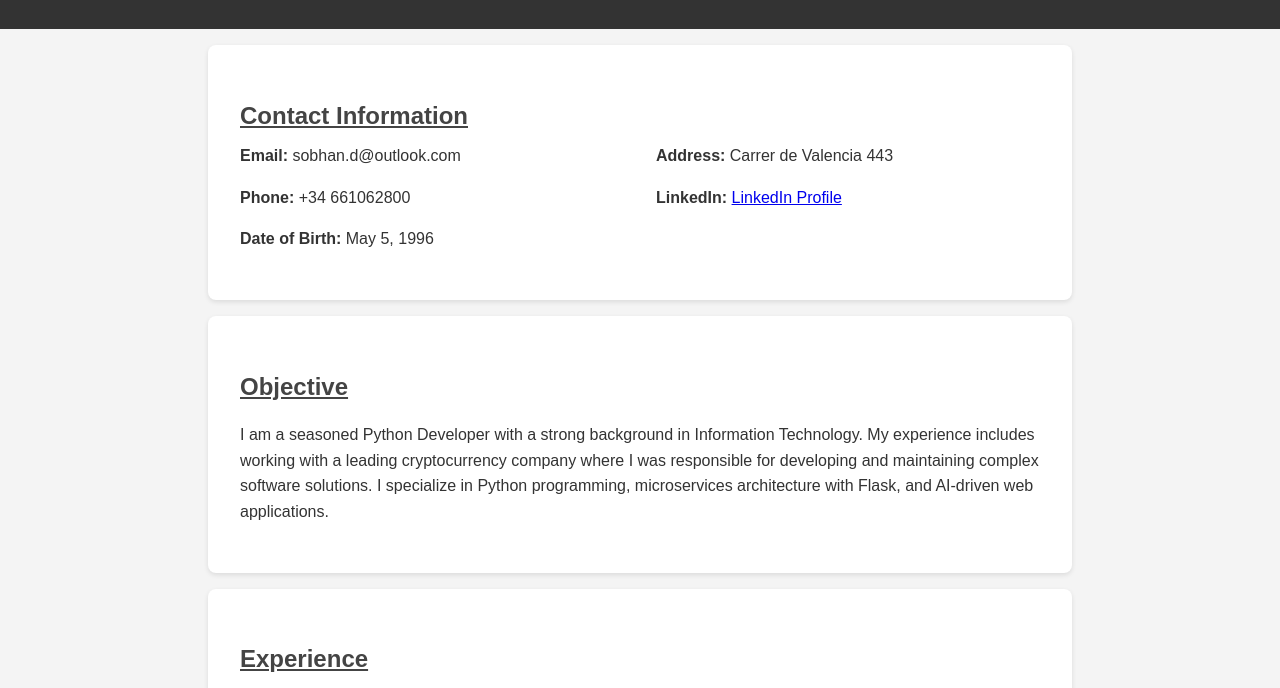
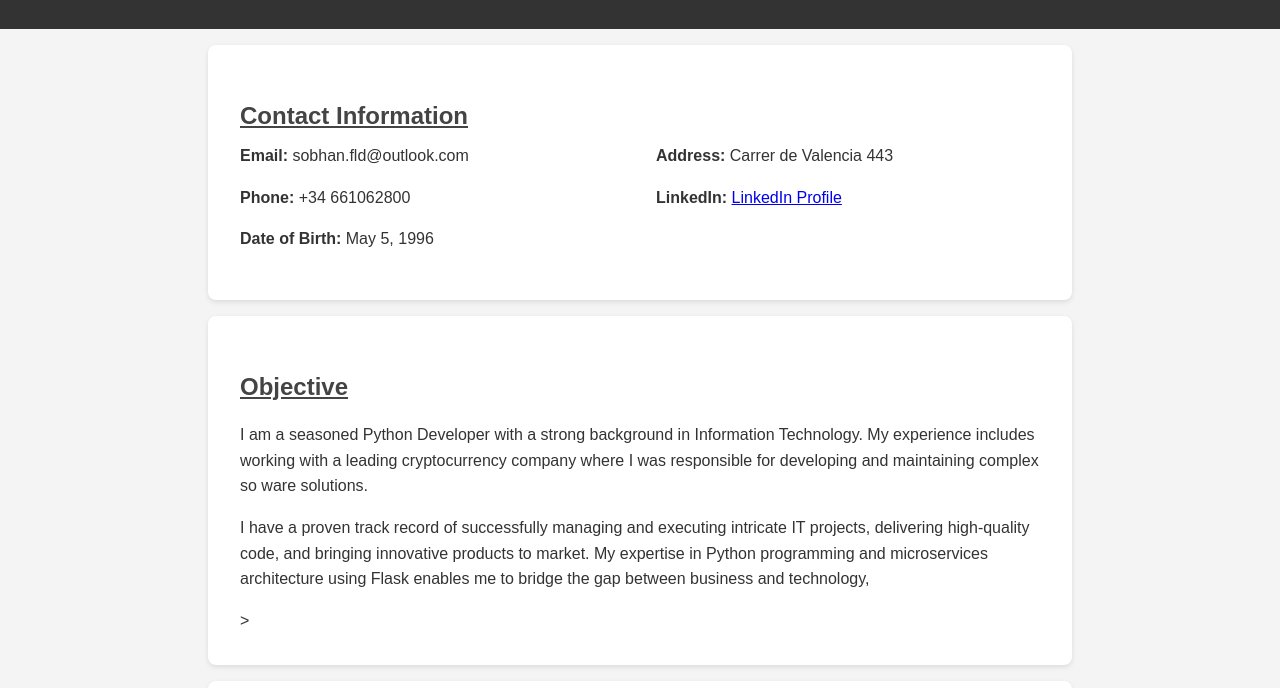
Before and after one commit to sobhan-fld/sobhanfooladi.github.io, a plain HTML site: page index.html in a window 1280 px wide. Shown: the part 112-800 px from the top of the page. Drawn offline with Linux system fonts and the light colour scheme.

Commit message:
edit content

```diff
--- a/index.html
+++ b/index.html
@@ -69,7 +69,7 @@
     <section>
         <h2 class="section-title">Contact Information</h2>
         <div class="contact-info">
-            <div><strong>Email:</strong> sobhan.d@outlook.com</div>
+            <div><strong>Email:</strong> sobhan.fld@outlook.com</div>
             <div><strong>Address:</strong> Carrer de Valencia 443</div>
             <div><strong>Phone:</strong> +34 661062800</div>
             <div><strong>LinkedIn:</strong> <a href="https://www.linkedin.com/in/sobhan-fooladi-71b407232/" target="_blank">LinkedIn Profile</a></div>
@@ -79,8 +79,20 @@
     <section>
         <h2 class="section-title">Objective</h2>
         <p>
-            I am a seasoned Python Developer with a strong background in Information Technology. My experience includes working with a leading cryptocurrency company where I was responsible for developing and maintaining complex software solutions. I specialize in Python programming, microservices architecture with Flask, and AI-driven web applications.
+             I am a seasoned Python Developer with a strong
+ background in Information Technology. My experience
+ includes working with a leading cryptocurrency company
+ where I was responsible for developing and maintaining
+ complex so ware solutions.
         </p>
+        <p>
+            I have a proven track record of successfully managing and
+ executing intricate IT projects, delivering high-quality
+ code, and bringing innovative products to market. My
+ expertise in Python programming and microservices
+ architecture using Flask enables me to bridge the gap
+ between business and technology,
+        </p>>
     </section>
     <section>
         <h2 class="section-title">Experience</h2>
```
